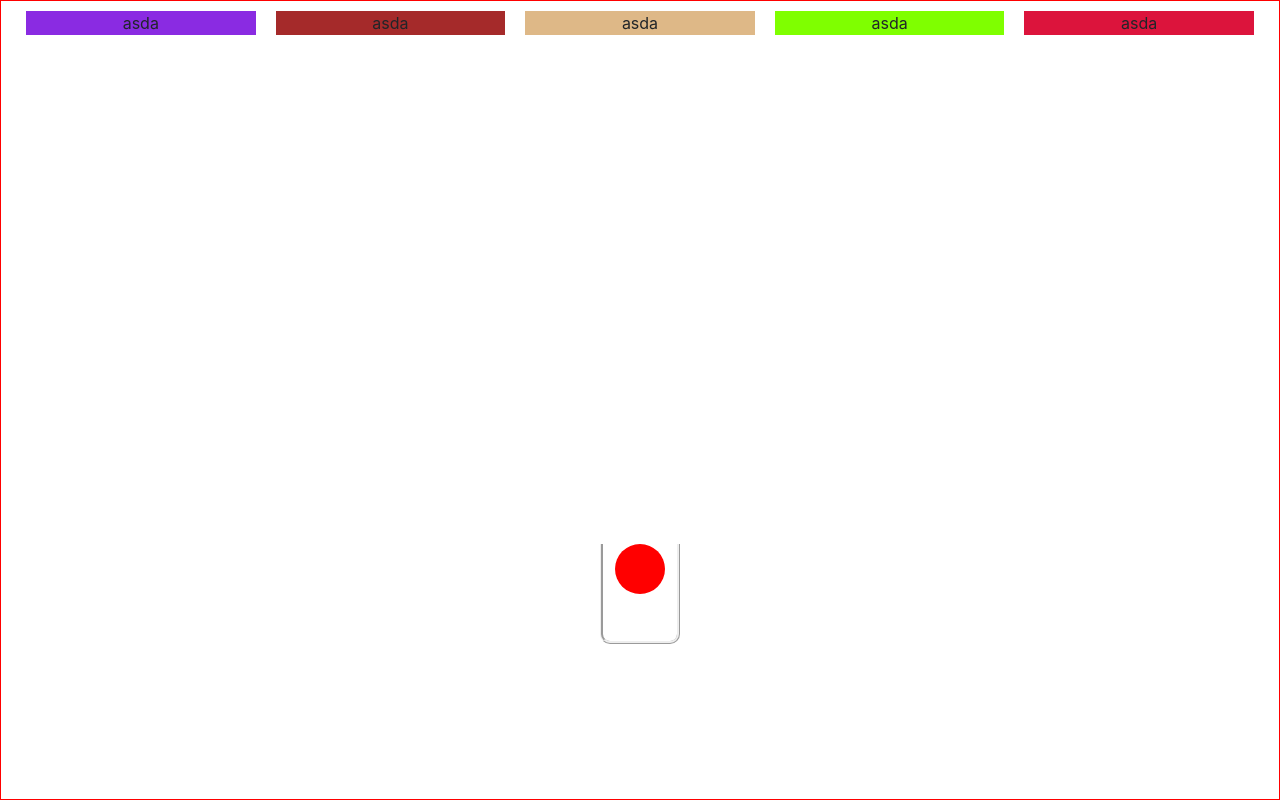
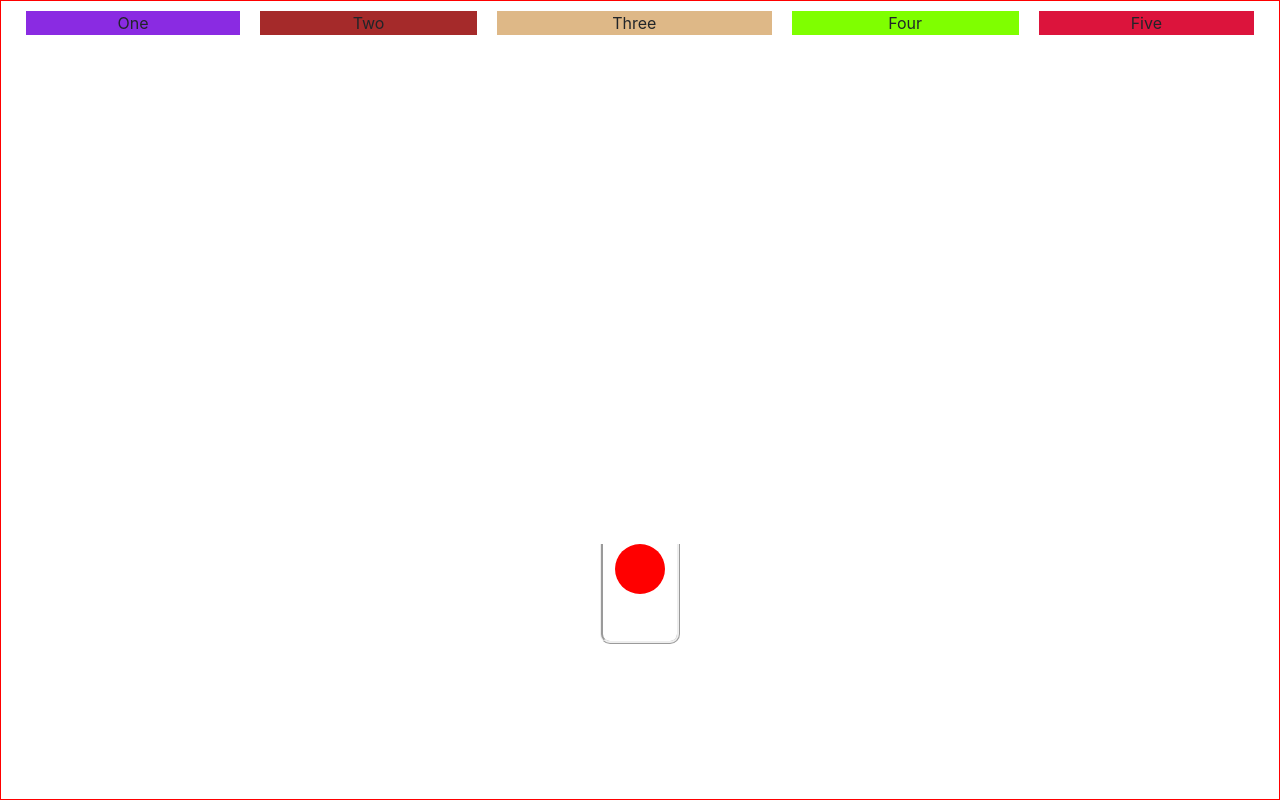
Before and after one commit to mouryasuneelsm93/game1, a plain HTML site: page index.html in a window 1280 px wide. Drawn offline with nearby package versions, Linux system fonts and the light colour scheme.

Commit message:
Update index.html

```diff
--- a/index.html
+++ b/index.html
@@ -84,19 +84,19 @@
         <table id="t">
             <tr>
                 <td>
-                    <div class="one">asda</div>
+                    <div class="one">One</div>
                 </td>
                 <td>
-                    <div class="two">asda</div>
+                    <div class="two">Two</div>
                 </td>
                 <td>
-                    <div class="three">asda</div>
+                    <div class="three">Three</div>
                 </td>
                 <td>
-                    <div class="four">asda</div>
+                    <div class="four">Four</div>
                 </td>
                 <td>
-                    <div class="five">asda</div>
+                    <div class="five">Five</div>
                 </td>
             </tr>
         </table>
```
